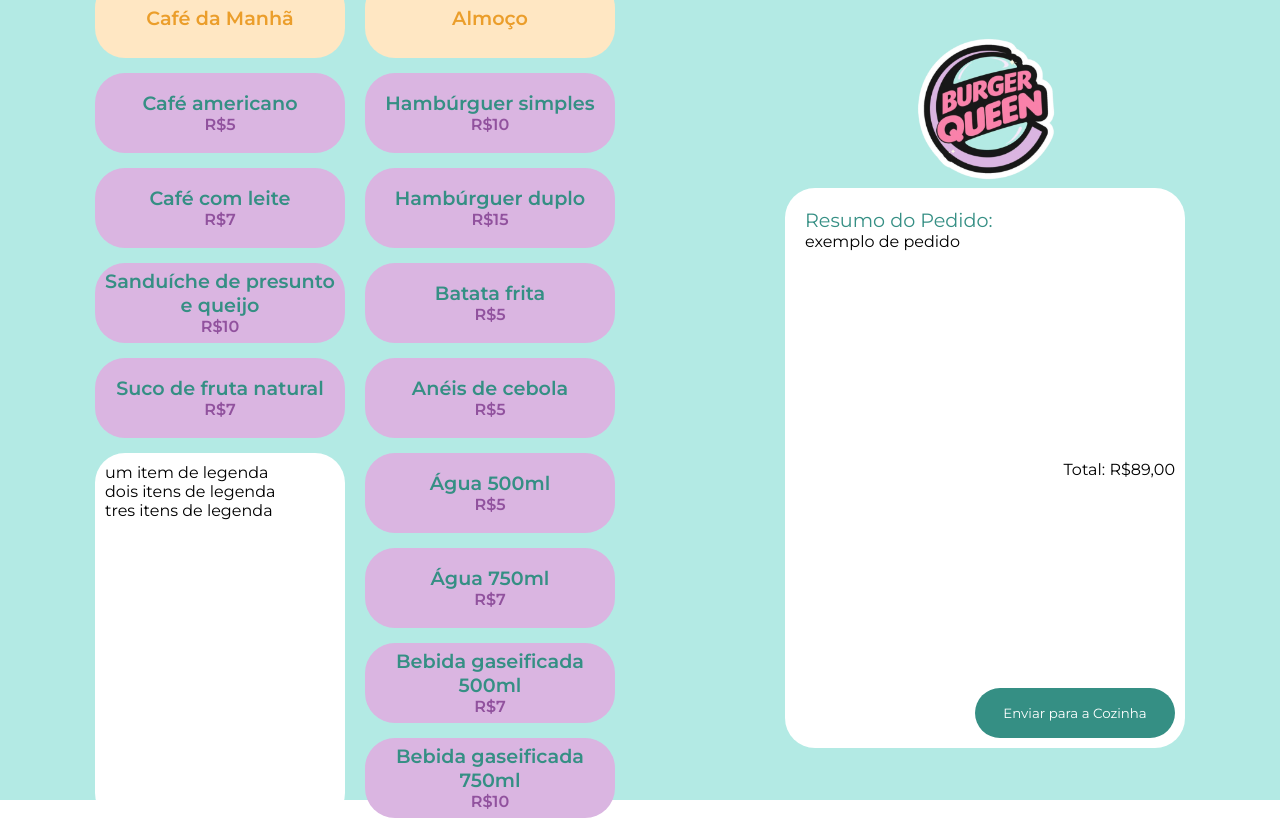
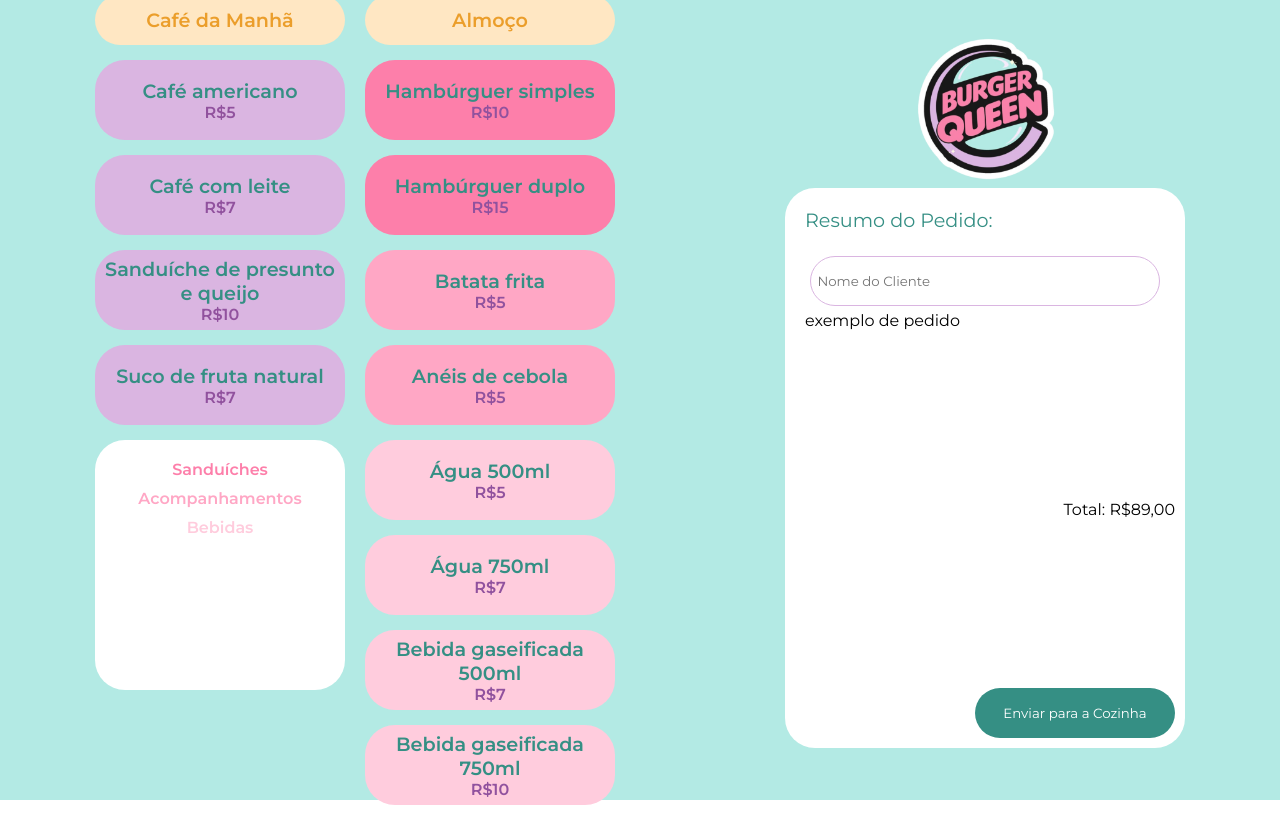
Before and after one commit to AlineGuiseline/burger-queen, a React (Create React App) app: page /menu in a window 1280 px wide. Built offline with nearby package versions, Linux system fonts and the light colour scheme.

Commit message:
componente de parágrafo

```diff
--- a/src/components/Button/Button.module.css
+++ b/src/components/Button/Button.module.css
@@ -13,6 +13,3 @@
 .btnEstilo:hover{
     opacity: 0.6;
 }
-.borda{
-    background-color: aquamarine;
-}
--- a/src/components/InfoBox/InfoBox.jsx
+++ b/src/components/InfoBox/InfoBox.jsx
@@ -1,9 +1,9 @@
 import React from 'react';
 import styles from './InfoBox.module.css';
 
-function InfoBox({ item, valor }) {
+function InfoBox({ item, valor, cor }) {
   return (
-    <div className={styles.quadrado}>
+    <div style={{ backgroundColor: cor }} className={styles.quadrado}>
       <div>
         <p className={styles.nomeItem}>{item}</p>
       </div>
--- a/src/components/InfoBoxTitle/InfoBoxTitle.module.css
+++ b/src/components/InfoBoxTitle/InfoBoxTitle.module.css
@@ -1,6 +1,6 @@
 .quadrado{
     width: 250px;
-    height: 80px;
+    height: 50px;
     background-color: #FFE7C3;
     display: flex;
     justify-content: space-around;
--- a/src/components/Input/Input.module.css
+++ b/src/components/Input/Input.module.css
@@ -7,6 +7,7 @@
     width: 350px;
     height: 50px;
     display: flex;
+    font-family: 'Montserrat', sans-serif;
 }
 
 .labelForm {
--- a/src/components/Paragraph/Paragraph.jsx
+++ b/src/components/Paragraph/Paragraph.jsx
@@ -1,9 +1,10 @@
 import React from 'react';
+import styles from './Paragraph.module.css';
 
 function Paragraph({ text }) {
   return (
     <div>
-      <p>{text}</p>
+      <p className={styles.texto}>{text}</p>
     </div>
   );
 }
--- /dev/null
+++ b/src/components/Paragraph/Paragraph.module.css
@@ -0,0 +1,8 @@
+.texto{
+    font-family: 'Montserrat', sans-serif;
+    color: #358f84;
+    font-weight: 500;
+    text-align: center;
+    margin:5px;
+    font-size: 0.9em;
+}
--- a/src/pages/Home/Home.css
+++ b/src/pages/Home/Home.css
@@ -34,15 +34,6 @@
     align-items: center;
 }
 
-.msgErroLogin{
-    font-family: 'Montserrat', sans-serif;
-    color: #358f84;
-    font-weight: 500;
-    text-align: center;
-    margin:5px;
-    font-size: 0.9em;
-}
-
 /*
 Tablet: entre 480px e 770px*/
 
--- a/src/pages/Home/Home.jsx
+++ b/src/pages/Home/Home.jsx
@@ -5,7 +5,7 @@ import Logo from '../../assets/logo.png';
 import Input from '../../components/Input/Input';
 import Button from '../../components/Button/Button';
 import userLogin from '../../api/users';
-// import Paragraph from '../../components/Paragraph/Paragraph';
+import Paragraph from '../../components/Paragraph/Paragraph';
 import Error from '../../Errors/Errors';
 
 function Home() {
@@ -50,9 +50,9 @@ function Home() {
             type="password"
             placeholder="●●●●●●"
           />
-          <div className="msgErroLogin">
-            {erro && <Error message={erro} /> }
-          </div>
+          <Paragraph
+            text={erro && <Error message={erro} />}
+          />
           <Button name="Login" />
         </form>
       </section>
--- a/src/pages/Menu/Menu.css
+++ b/src/pages/Menu/Menu.css
@@ -36,12 +36,31 @@
 
 .legenda{
     width: 250px;
-    height: 370px;
+    height: 250px;
     background-color: white;
     border-radius: 30px;
     padding: 10px;
     font-family: var(--fonte);
+    text-align: center;
 }
+
+.legBurgers, .legAcompanhamentos, .legBebidas{
+    margin-top:10px;
+    font-weight: 600;
+}
+
+.legBurgers{
+    color:#FD7FAA;
+}
+
+.legAcompanhamentos{
+    color:#FFA7C5
+}
+
+.legBebidas{
+    color:#FFCCDD
+}
+
 
 .pedidos{
     display: flex;
@@ -54,6 +73,10 @@
     border-radius: 30px;
     padding: 10px;
     margin-bottom: 20px;
+}
+
+.resumoTitulo{
+    display: flex;
 }
 
 .resumoPedido{
--- a/src/pages/Menu/Menu.jsx
+++ b/src/pages/Menu/Menu.jsx
@@ -3,6 +3,8 @@ import InfoBox from '../../components/InfoBox/InfoBox';
 import InfoBoxTitle from '../../components/InfoBoxTitle/InfoBoxTitle';
 import Logo from '../../assets/logo.png';
 import Button from '../../components/Button/Button';
+import Input from '../../components/Input/Input';
+// import Paragraph from '../../components/Paragraph/Paragraph';
 
 import './Menu.css';
 
@@ -18,21 +20,24 @@ function Menu() {
           <InfoBox item="Sanduíche de presunto e queijo" valor="R$10" />
           <InfoBox item="Suco de fruta natural" valor="R$7" />
           <div className="legenda">
-            <p>um item de legenda</p>
-            <p>dois itens de legenda</p>
-            <p>tres itens de legenda</p>
+            <p className="legBurgers">Sanduíches</p>
+            <p className="legAcompanhamentos">Acompanhamentos</p>
+            <p className="legBebidas">Bebidas</p>
           </div>
         </div>
         <div className="optionsLunch">
           <InfoBoxTitle item="Almoço" />
-          <InfoBox item="Hambúrguer simples" valor="R$10" />
-          <InfoBox item="Hambúrguer duplo" valor="R$15" />
-          <InfoBox item="Batata frita" valor="R$5" />
-          <InfoBox item="Anéis de cebola" valor="R$5" />
-          <InfoBox item="Água 500ml" valor="R$5" />
-          <InfoBox item="Água 750ml" valor="R$7" />
-          <InfoBox item="Bebida gaseificada 500ml" valor="R$7" />
-          <InfoBox item="Bebida gaseificada 750ml" valor="R$10" />
+          {/* <Paragraph text="Sanduíches" /> */}
+          <InfoBox item="Hambúrguer simples" valor="R$10" cor="#FD7FAA" />
+          <InfoBox item="Hambúrguer duplo" valor="R$15" cor="#FD7FAA" />
+          {/* <Paragraph text="Acompanhamentos" /> */}
+          <InfoBox item="Batata frita" valor="R$5" cor="#FFA7C5" />
+          <InfoBox item="Anéis de cebola" valor="R$5" cor="#FFA7C5" />
+          {/* <Paragraph text="Bebidas" /> */}
+          <InfoBox item="Água 500ml" valor="R$5" cor="#FFCCDD" />
+          <InfoBox item="Água 750ml" valor="R$7" cor="#FFCCDD" />
+          <InfoBox item="Bebida gaseificada 500ml" valor="R$7" cor="#FFCCDD" />
+          <InfoBox item="Bebida gaseificada 750ml" valor="R$10" cor="#FFCCDD" />
         </div>
       </div>
       <div className="pedidosDesktop">
@@ -40,6 +45,13 @@ function Menu() {
         <div className="pedidos">
           <div className="resumoPedido">
             <p className="resumo">Resumo do Pedido:</p>
+            <Input
+              type="text"
+              // value="nome"
+              // onChange={props.onChange}
+              name="nome"
+              placeholder="Nome do Cliente"
+            />
             <p className="pedidoItem">exemplo de pedido</p>
           </div>
           <p className="total">Total: R$89,00</p>
```
